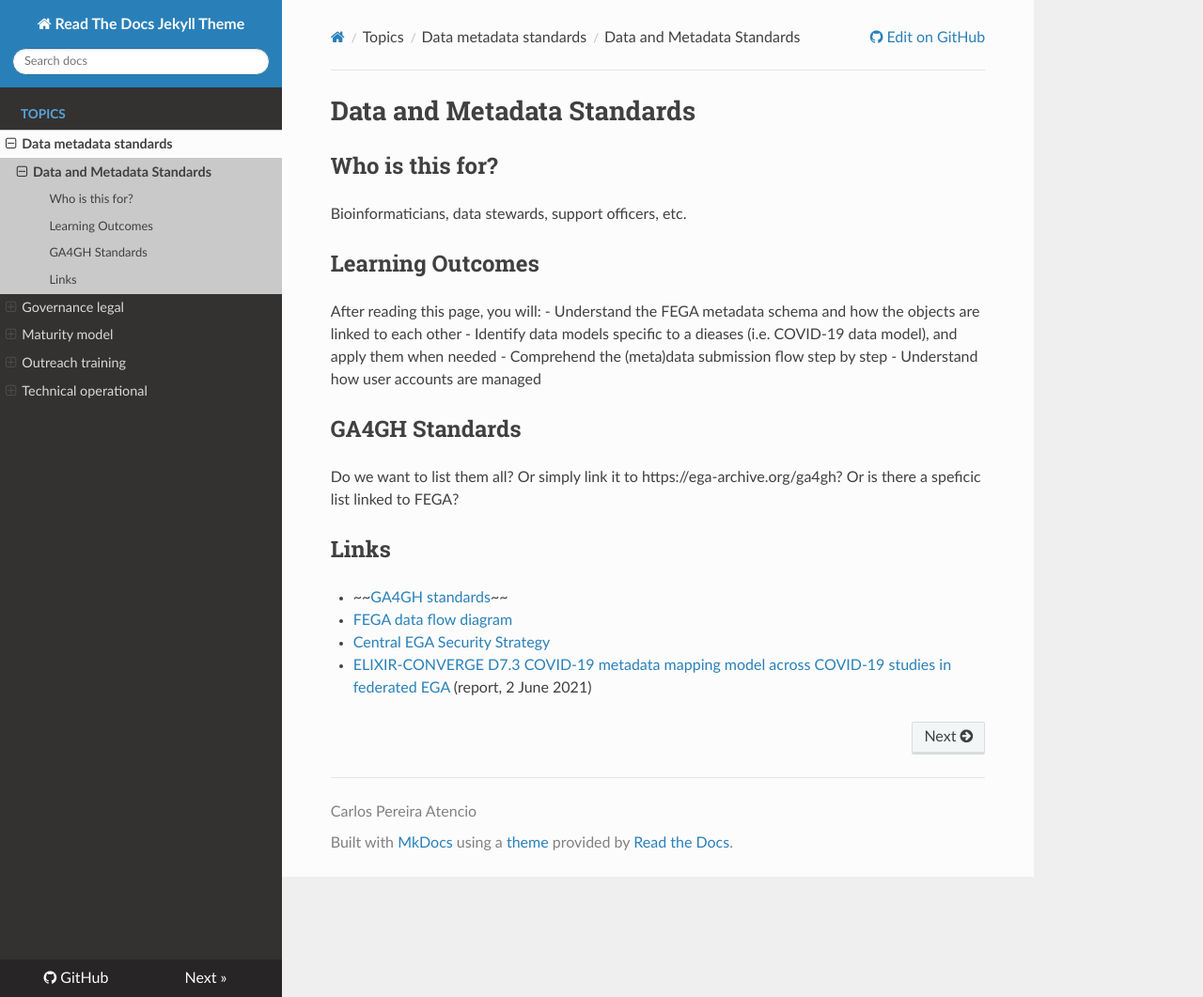
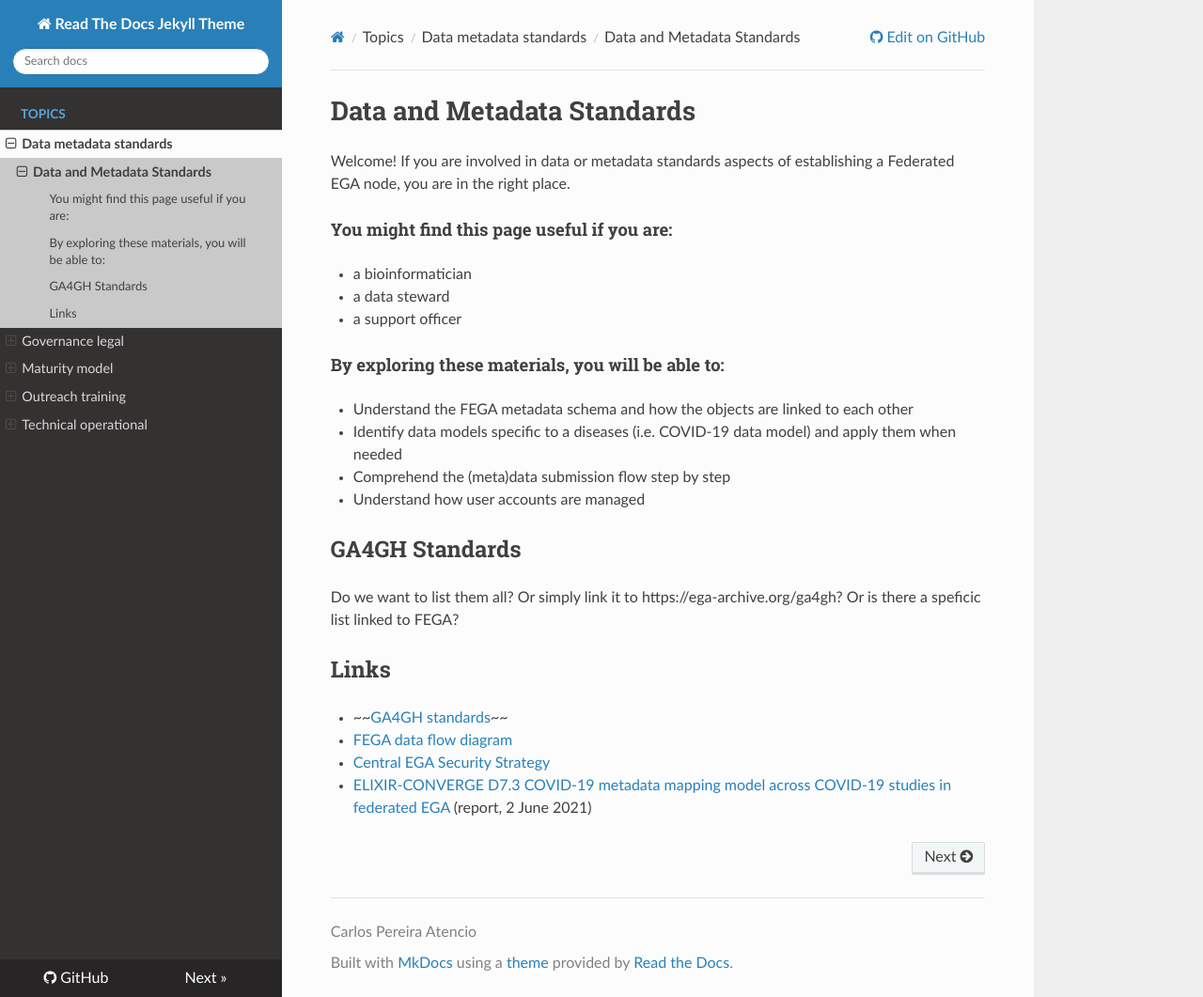
Before and after one commit to viklund/FEGA-onboarding, an MkDocs documentation site: the page built from docs/topics/data-metadata-standards/README.md, in a window 1280 px wide and 1061 px high. Shown: the whole window at 94% size. Built offline with MkDocs 1.6.1, drawn with Linux system fonts in a browser that asks for light colours; nearby versions of some CDN libraries.

Commit message:
Harmonised topic header.

```diff
--- a/docs/topics/data-metadata-standards/README.md
+++ b/docs/topics/data-metadata-standards/README.md
@@ -1,14 +1,15 @@
 # Data and Metadata Standards
 
-## Who is this for?
+Welcome! If you are involved in data or metadata standards aspects of establishing a Federated EGA node, you are in the right place.
 
-Bioinformaticians, data stewards, support officers, etc.
+#### You might find this page useful if you are:
+- a bioinformatician
+- a data steward
+- a support officer
 
-## Learning Outcomes
-
-After reading this page, you will:
+#### By exploring these materials, you will be able to:
 - Understand the FEGA metadata schema and how the objects are linked to each other
-- Identify data models specific to a dieases (i.e. COVID-19 data model), and apply them when needed
+- Identify data models specific to a diseases (i.e. COVID-19 data model) and apply them when needed
 - Comprehend the (meta)data submission flow step by step
 - Understand how user accounts are managed
 
```
